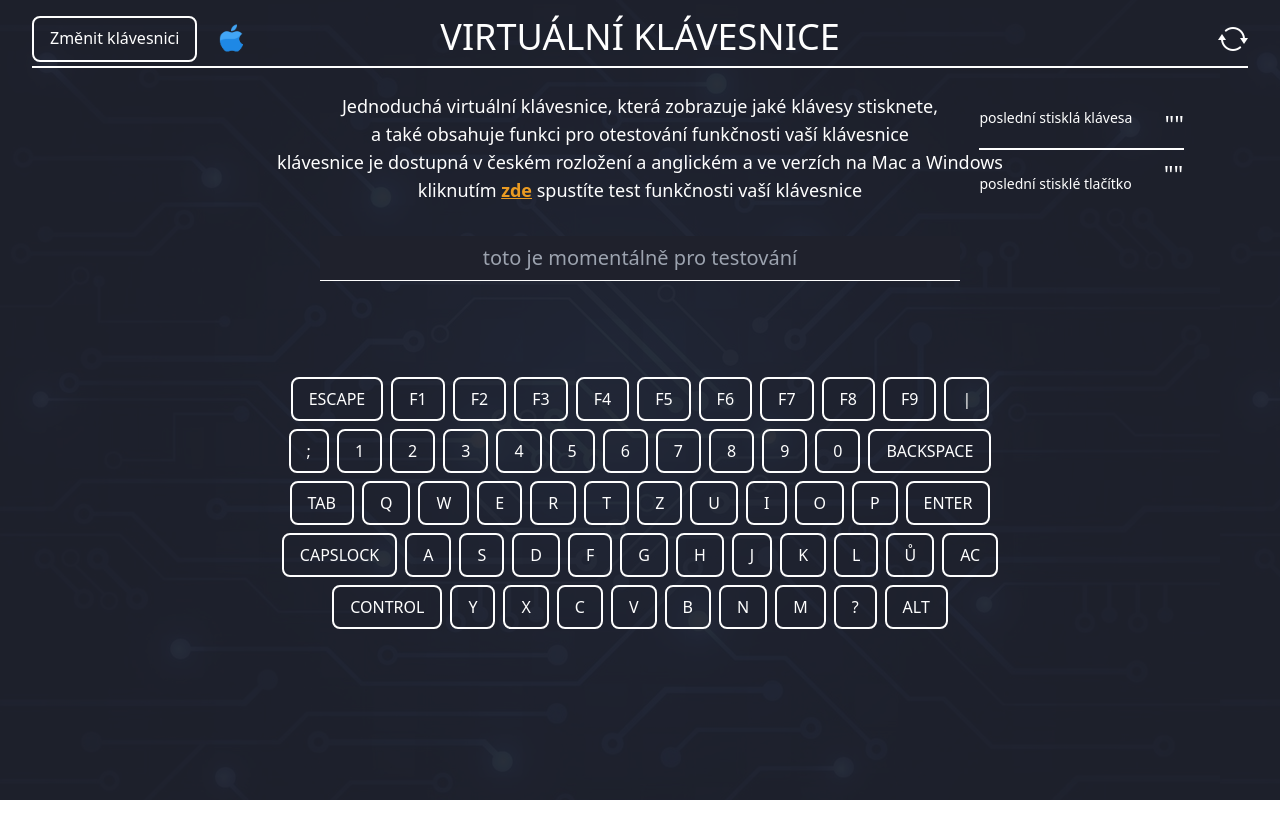
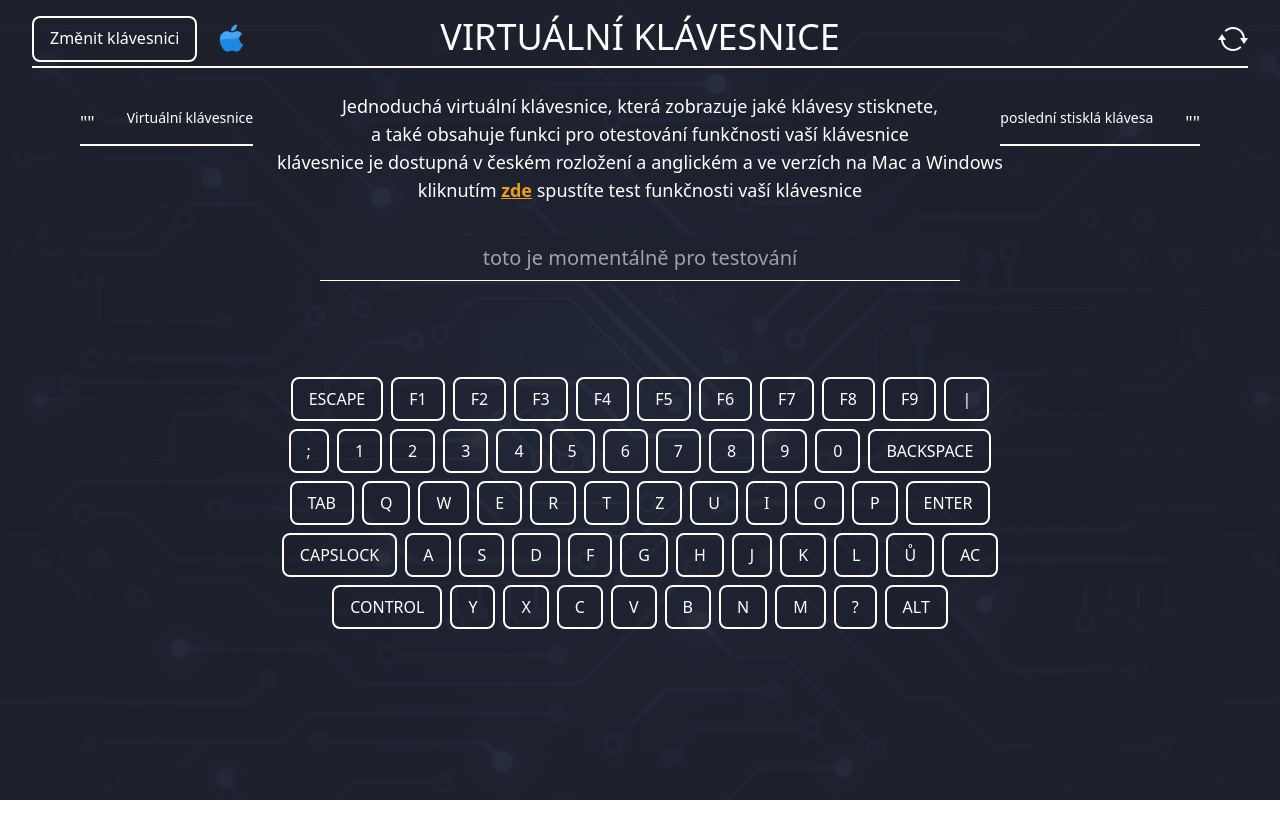
Before and after one commit to OndrejLosensky/virtual-keyboard, a React (Create React App) app: page / in a window 1280 px wide. Shown: the top 838 px of the page. Built offline with nearby package versions, Linux system fonts and the light colour scheme; the HTML template or start-up script is replaced by a standard one.

Commit message:
rozdělení zobrazování na dvě stranky rozhraní

```diff
--- a/src/displayKey/DisplayKey.js
+++ b/src/displayKey/DisplayKey.js
@@ -20,7 +20,7 @@ const DisplayKey = () => {
         <div className="flex flex-col justify-center items-center pt-8">
           <div className="flex flex-row">
               <h3 className="text-foreColorWhite pr-8 text-sm"> poslední stisklá klávesa</h3>
-              <p className="text-2xl text-foreColorWhite pb-2 uppercase"> "{pressedKey}" </p>
+              <p className="text-lg text-foreColorWhite pb-2 uppercase"> "{pressedKey}" </p>
           </div>
 
 
--- a/src/keyboard/Keyboard.js
+++ b/src/keyboard/Keyboard.js
@@ -5,6 +5,7 @@ import InputKeyboard from "../inputKeyboard/InputKeyboard";
 import ChangeKeyboard from "../changeKeyboard/ChangeKeyboard";
 import ChangeOSKeyboard from "../changeKeyboard/ChangeOSKeyboard";
 import refreshIcon from "../assets/refreshIcon.png"
+
 
 const Keyboard = () => {
 
@@ -89,15 +90,21 @@ const Keyboard = () => {
 
           <div>
             {/*Funkce pro zobrazování stisknutých naposledy klávech*/}
-            <div className="flex flex-col pt-2 absolute right-0 mr-24">
+            <div className="flex flex-col pt-2 absolute right-0 mr-20">
                 <DisplayKey/>
+            </div>
 
+            <div className="flex flex-col pt-2 absolute left-0 ml-20">
+              <div className="flex flex-col justify-center items-center pt-8">
                 <div className="flex flex-row">
-                    <h3 className="text-foreColorWhite text-sm pt-6 pr-8 "> poslední stisklé tlačítko </h3>
-                    <p className="text-foreColorWhite text-2xl pt-2 flex justify-center"> "{x}"</p>
+                  <p className="text-lg text-foreColorWhite pb-2 uppercase"> "{x}" </p>
+                  <h3 className="text-foreColorWhite pl-8 text-sm"> Virtuální klávesnice</h3>
                 </div>
 
+                <div className="border-b-2 border-foreColorWhite w-[100%]"> </div>
+              </div>
             </div>
+
             <p className="text-foreColorWhite pt-6  text-center text-lg font-thin">
 
               Jednoduchá virtuální klávesnice, která zobrazuje jaké klávesy stisknete,<br/>
```
